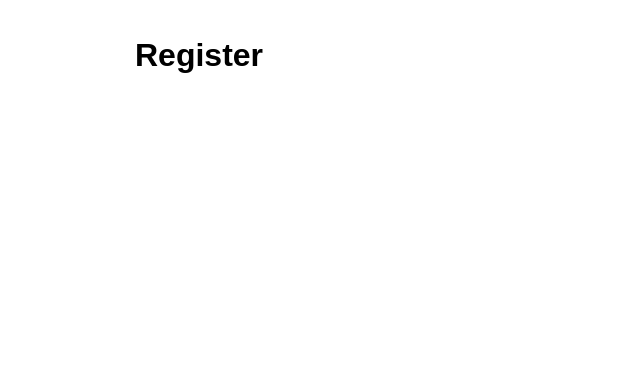
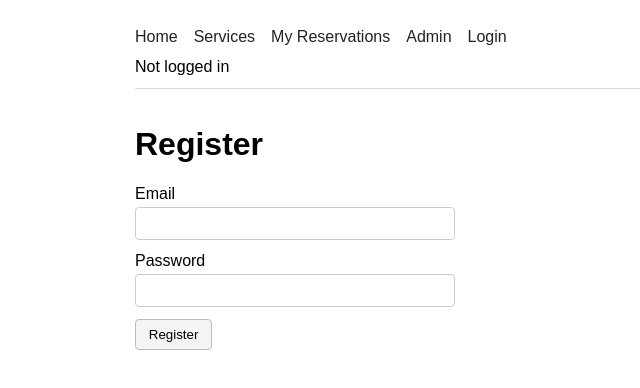
Before and after one commit to prodanovicandrija0209/barber-booking, a React (Vite) app: page /register in a window 1280 px wide. Shown: the top 388 px of the page, without its empty margins (41-681 px from the left). Built offline with nearby package versions, Linux system fonts and the light colour scheme.

Commit message:
Fix layout so login and register use AppLayout

```diff
--- a/src/App.jsx
+++ b/src/App.jsx
@@ -13,13 +13,13 @@ function App() {
     <Routes>
       <Route element={<AppLayout />}>
         <Route path="/" element={<Home />} />
+        <Route path="/login" element={<Login />} />
+        <Route path="/register" element={<Register />} />
         <Route path="/services" element={<ServicesList />} />
         <Route path="/services/:id" element={<ServiceDetail />} />
         <Route path="/my-reservations" element={<MyReservations />} />
         <Route path="/admin" element={<AdminDashboard />} />
       </Route>
-      <Route path="/login" element={<Login />} />
-      <Route path="/register" element={<Register />} />
     </Routes>
   )
 }
--- /dev/null
+++ b/src/auth/auth.js
@@ -0,0 +1,34 @@
+const USER_STORAGE_KEY = 'auth_user'
+
+export function login(email, password) {
+  const normalizedEmail = email.trim().toLowerCase()
+  const role = normalizedEmail === 'admin@barber.com' ? 'admin' : 'user'
+
+  const user = {
+    email: normalizedEmail,
+    role,
+  }
+
+  localStorage.setItem(USER_STORAGE_KEY, JSON.stringify(user))
+  window.dispatchEvent(new Event('auth-change'))
+
+  return user
+}
+
+export function logout() {
+  localStorage.removeItem(USER_STORAGE_KEY)
+  window.dispatchEvent(new Event('auth-change'))
+}
+
+export function getCurrentUser() {
+  const rawUser = localStorage.getItem(USER_STORAGE_KEY)
+  if (!rawUser) {
+    return null
+  }
+
+  try {
+    return JSON.parse(rawUser)
+  } catch {
+    return null
+  }
+}
--- a/src/index.css
+++ b/src/index.css
@@ -16,11 +16,15 @@ body {
   padding: 1rem;
 }
 
+header {
+  border-bottom: 1px solid #ddd;
+  padding-bottom: 0.75rem;
+}
+
 nav {
   display: flex;
   gap: 1rem;
   padding: 0.75rem 0;
-  border-bottom: 1px solid #ddd;
 }
 
 nav a {
@@ -28,6 +32,41 @@ nav a {
   text-decoration: none;
 }
 
+.auth-bar {
+  display: flex;
+  align-items: center;
+  gap: 0.75rem;
+}
+
+.auth-form {
+  display: flex;
+  flex-direction: column;
+  gap: 0.75rem;
+  max-width: 320px;
+}
+
+.auth-form label {
+  display: flex;
+  flex-direction: column;
+  gap: 0.25rem;
+}
+
+.auth-form input {
+  padding: 0.5rem;
+  border: 1px solid #ccc;
+  border-radius: 4px;
+}
+
+.auth-form button,
+.auth-bar button {
+  width: fit-content;
+  padding: 0.45rem 0.8rem;
+  border: 1px solid #bbb;
+  border-radius: 4px;
+  background: #f4f4f4;
+  cursor: pointer;
+}
+
 main {
   padding: 1rem 0;
 }
--- a/src/layout/AppLayout.jsx
+++ b/src/layout/AppLayout.jsx
@@ -1,6 +1,29 @@
 import { Link, Outlet } from 'react-router-dom'
+import { useEffect, useState } from 'react'
+import { getCurrentUser, logout } from '../auth/auth'
 
 function AppLayout() {
+  const [user, setUser] = useState(getCurrentUser())
+
+  useEffect(() => {
+    const syncUser = () => {
+      setUser(getCurrentUser())
+    }
+
+    window.addEventListener('auth-change', syncUser)
+    window.addEventListener('storage', syncUser)
+
+    return () => {
+      window.removeEventListener('auth-change', syncUser)
+      window.removeEventListener('storage', syncUser)
+    }
+  }, [])
+
+  const handleLogout = () => {
+    logout()
+    setUser(null)
+  }
+
   return (
     <div>
       <header>
@@ -9,8 +32,18 @@ function AppLayout() {
           <Link to="/services">Services</Link>
           <Link to="/my-reservations">My Reservations</Link>
           <Link to="/admin">Admin</Link>
-          <Link to="/login">Login</Link>
+          {!user && <Link to="/login">Login</Link>}
         </nav>
+        <div className="auth-bar">
+          {user ? (
+            <>
+              <span>{user.email} ({user.role})</span>
+              <button type="button" onClick={handleLogout}>Logout</button>
+            </>
+          ) : (
+            <span>Not logged in</span>
+          )}
+        </div>
       </header>
       <main>
         <Outlet />
--- a/src/pages/Login.jsx
+++ b/src/pages/Login.jsx
@@ -1,5 +1,44 @@
+import { useState } from 'react'
+import { useNavigate } from 'react-router-dom'
+import { login } from '../auth/auth'
+
 function Login() {
-  return <h1>Login</h1>
+  const navigate = useNavigate()
+  const [email, setEmail] = useState('')
+  const [password, setPassword] = useState('')
+
+  const handleSubmit = (event) => {
+    event.preventDefault()
+    login(email, password)
+    navigate('/')
+  }
+
+  return (
+    <div>
+      <h1>Login</h1>
+      <form onSubmit={handleSubmit} className="auth-form">
+        <label>
+          Email
+          <input
+            type="email"
+            value={email}
+            onChange={(event) => setEmail(event.target.value)}
+            required
+          />
+        </label>
+        <label>
+          Password
+          <input
+            type="password"
+            value={password}
+            onChange={(event) => setPassword(event.target.value)}
+            required
+          />
+        </label>
+        <button type="submit">Login</button>
+      </form>
+    </div>
+  )
 }
 
 export default Login
--- a/src/pages/Register.jsx
+++ b/src/pages/Register.jsx
@@ -1,5 +1,44 @@
+import { useState } from 'react'
+import { useNavigate } from 'react-router-dom'
+import { login } from '../auth/auth'
+
 function Register() {
-  return <h1>Register</h1>
+  const navigate = useNavigate()
+  const [email, setEmail] = useState('')
+  const [password, setPassword] = useState('')
+
+  const handleSubmit = (event) => {
+    event.preventDefault()
+    login(email, password)
+    navigate('/')
+  }
+
+  return (
+    <div>
+      <h1>Register</h1>
+      <form onSubmit={handleSubmit} className="auth-form">
+        <label>
+          Email
+          <input
+            type="email"
+            value={email}
+            onChange={(event) => setEmail(event.target.value)}
+            required
+          />
+        </label>
+        <label>
+          Password
+          <input
+            type="password"
+            value={password}
+            onChange={(event) => setPassword(event.target.value)}
+            required
+          />
+        </label>
+        <button type="submit">Register</button>
+      </form>
+    </div>
+  )
 }
 
 export default Register
```
